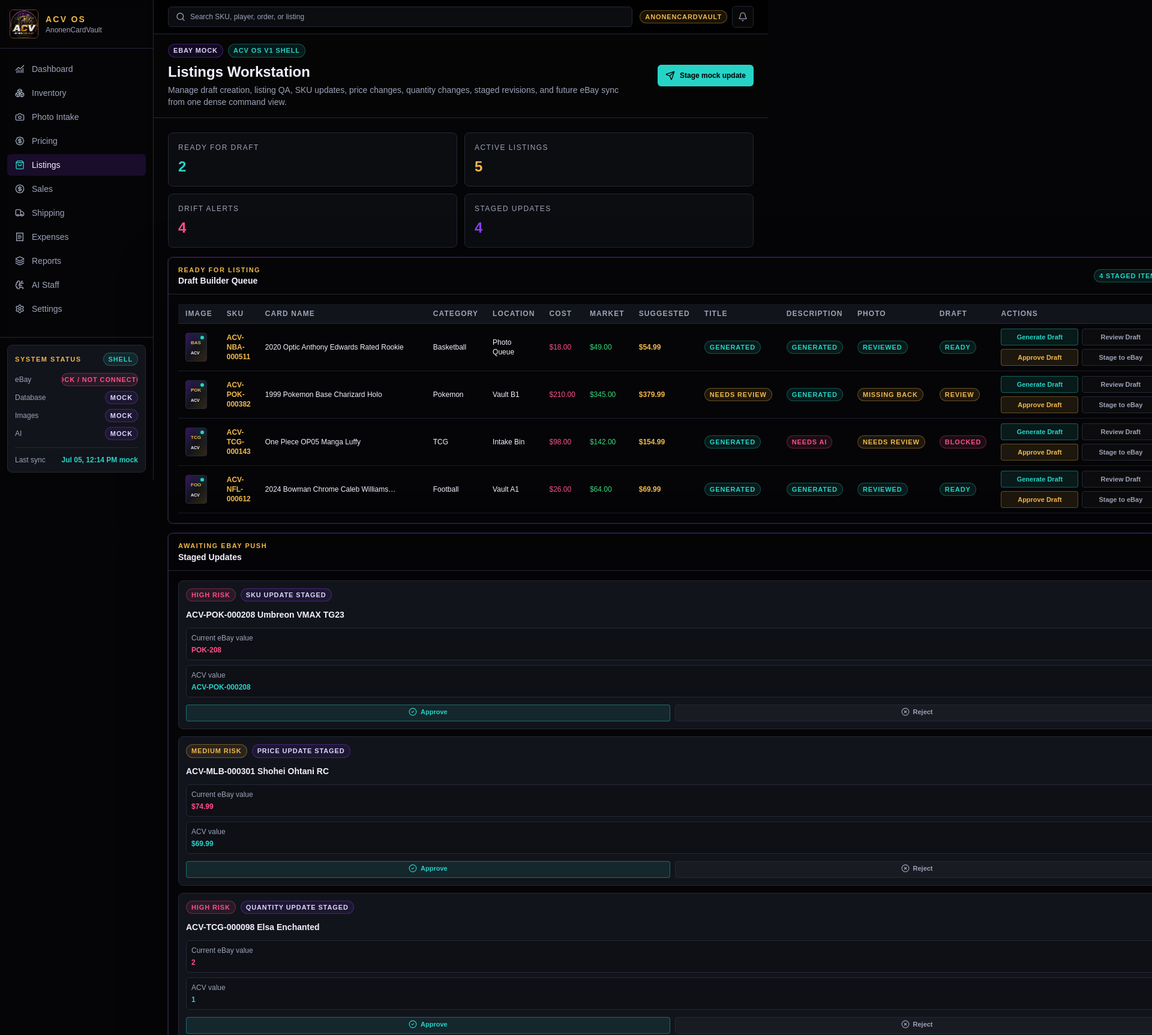
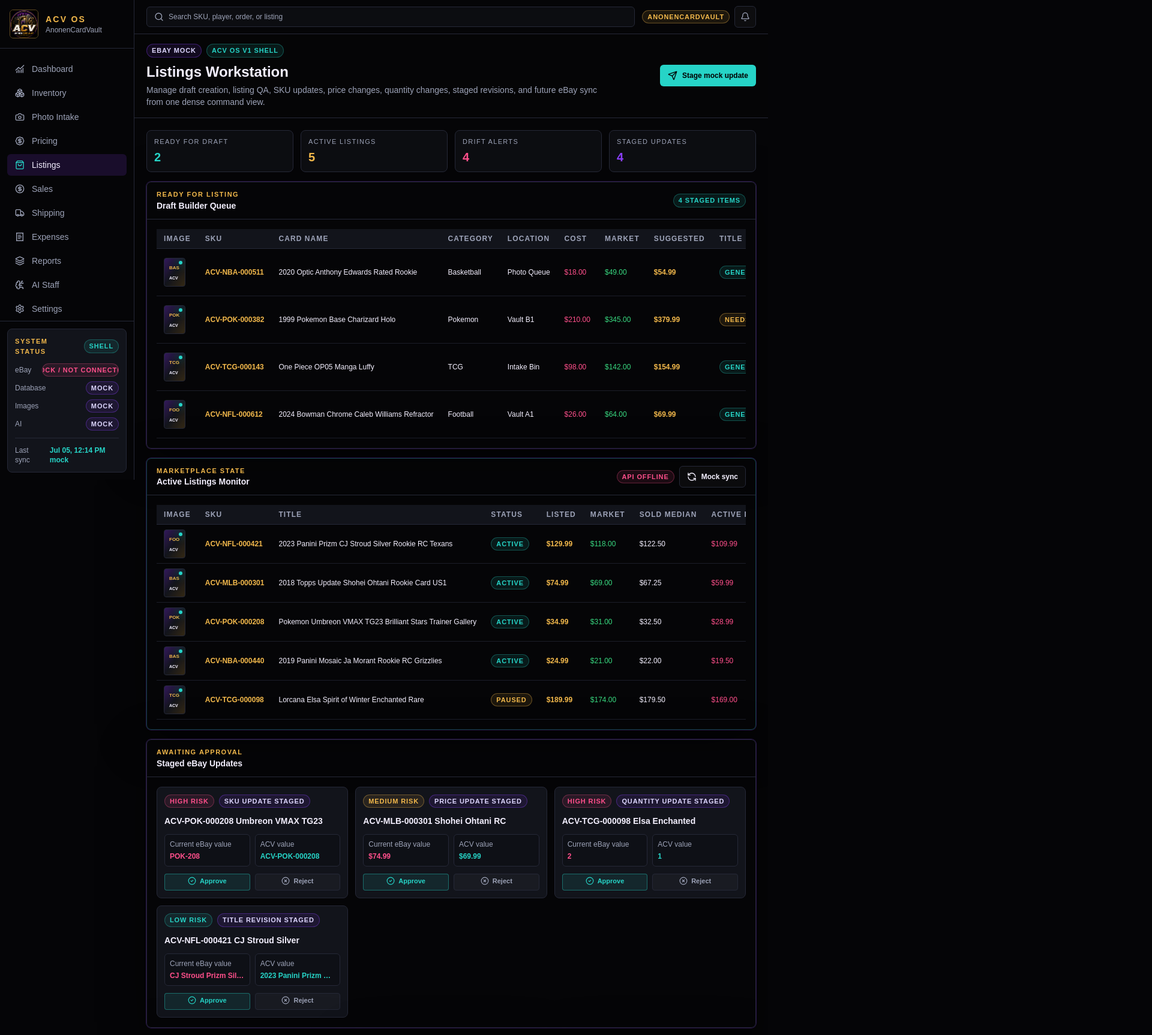
Before and after one commit to AnonenCardVault/ACV-OS, a Next.js app: page /listings in a window 1280 px wide. Shown: the top 1726 px of the page at 60% size, 1920 px wide, since content can reach past the window. Built offline with nearby package versions, Linux system fonts and the light colour scheme.

Commit message:
Refine split-screen desktop layout

```diff
--- a/app/(app)/listings/page.tsx
+++ b/app/(app)/listings/page.tsx
@@ -123,7 +123,7 @@
   const warnings = draft.warnings.length ? draft.warnings : ["No blocking warnings. Confirm final photos before staging."];
 
   return (
-    <div className="fixed inset-0 z-50 flex justify-end bg-black/70 backdrop-blur-sm">
+    <div className="fixed inset-y-0 left-0 right-0 z-50 flex justify-end bg-black/70 backdrop-blur-sm sm:left-56">
       <button type="button" aria-label="Close draft drawer" className="absolute inset-0 cursor-default" onClick={onClose} />
       <aside className="relative z-10 flex h-full w-full max-w-2xl flex-col border-l border-acv-border bg-acv-black shadow-glow">
         <div className="flex items-center justify-between gap-3 border-b border-acv-border px-5 py-4">
@@ -272,22 +272,21 @@
         action={<ActionButton icon={<Send className="h-4 w-4" />}>Stage mock update</ActionButton>}
       />
 
-      <div className="space-y-4 p-4 md:p-6">
-        <div className="grid gap-3 md:grid-cols-2 2xl:grid-cols-4">
+      <div className="min-w-0 space-y-4 p-3 sm:p-4 md:p-5">
+        <div className="grid min-w-0 grid-cols-[repeat(auto-fit,minmax(150px,1fr))] gap-3">
           {[
             ["Ready for Draft", String(listingDraftQueue.filter((row) => row.draftStatus === "Ready").length), "text-acv-teal"],
             ["Active Listings", String(activeListingRows.length), "text-acv-gold"],
             ["Drift Alerts", String(activeListingRows.filter((row) => row.driftStatus !== "In sync").length), "text-acv-pink"],
             ["Staged Updates", String(stagedListingUpdates.length), "text-acv-purple"]
           ].map(([label, value, color]) => (
-            <div key={label} className="rounded-lg border border-acv-border bg-acv-panel p-4">
-              <p className="text-xs uppercase tracking-[0.12em] text-acv-muted">{label}</p>
-              <p className={cn("mt-2 text-2xl font-semibold", color)}>{value}</p>
+            <div key={label} className="min-w-0 rounded-lg border border-acv-border bg-acv-panel px-3 py-2.5">
+              <p className="truncate text-[11px] uppercase tracking-[0.12em] text-acv-muted">{label}</p>
+              <p className={cn("mt-1 text-xl font-semibold", color)}>{value}</p>
             </div>
           ))}
         </div>
 
-        <div className="grid gap-4 2xl:grid-cols-[minmax(0,1fr)_380px]">
         <SectionCard
           title="Draft Builder Queue"
           eyebrow="Ready for listing"
@@ -303,7 +302,7 @@
                 cell: (row) => <CardImageTile label={row.name} category={row.category} />
               },
               { key: "sku", header: "SKU", cell: (row) => <span className="font-semibold text-acv-gold">{row.sku}</span> },
-                { key: "name", header: "Card Name", cell: (row) => <span className="line-clamp-1 min-w-64">{row.name}</span> },
+              { key: "name", header: "Card Name", cell: (row) => <span className="line-clamp-1 min-w-56">{row.name}</span> },
               { key: "category", header: "Category", cell: (row) => row.category },
               { key: "location", header: "Location", cell: (row) => row.location },
               { key: "cost", header: "Cost", cell: (row) => <span className="text-acv-pink">{formatCurrency(row.cost)}</span> },
@@ -348,11 +347,50 @@
           />
         </SectionCard>
 
-          <SectionCard title="Staged Updates" eyebrow="Awaiting eBay push">
-            <div className="space-y-3">
+        <SectionCard
+          title="Active Listings Monitor"
+          eyebrow="Marketplace state"
+          className="border-acv-teal/30"
+          action={
+            <div className="hidden items-center gap-2 sm:flex">
+              <StatusPill tone="pink">API offline</StatusPill>
+              <ActionButton variant="ghost" icon={<RefreshCcw className="h-4 w-4" />}>
+                Mock sync
+              </ActionButton>
+            </div>
+          }
+        >
+          <DataTable<ActiveListingRow>
+            rows={activeListingRows}
+            getRowKey={(row) => row.sku}
+            columns={[
+              {
+                key: "image",
+                header: "Image",
+                cell: (row) => <CardImageTile label={row.title} category={row.category} />
+              },
+              { key: "sku", header: "SKU", cell: (row) => <span className="font-semibold text-acv-gold">{row.sku}</span> },
+              { key: "title", header: "Title", cell: (row) => <span className="line-clamp-1 min-w-80">{row.title}</span> },
+              { key: "status", header: "Status", cell: (row) => <StatusPill tone={pillTone(row.status)}>{row.status}</StatusPill> },
+              { key: "listed", header: "Listed", cell: (row) => <span className="font-semibold text-acv-gold">{formatCurrency(row.listedPrice)}</span> },
+              { key: "market", header: "Market", cell: (row) => <span className="text-acv-green">{formatCurrency(row.marketPrice)}</span> },
+              { key: "sold", header: "Sold Median", cell: (row) => formatCurrency(row.soldMedian) },
+              { key: "activeLow", header: "Active Low", cell: (row) => <span className="text-acv-pink">{formatCurrency(row.activeLow)}</span> },
+              { key: "views", header: "Views", cell: (row) => row.views },
+              { key: "watchers", header: "Watchers", cell: (row) => <span className="font-semibold text-acv-teal">{row.watchers}</span> },
+              { key: "quantity", header: "Qty", cell: (row) => row.quantity },
+              { key: "days", header: "Days", cell: (row) => row.daysListed },
+              { key: "location", header: "Location", cell: (row) => row.location },
+              { key: "drift", header: "Drift", cell: (row) => <StatusPill tone={pillTone(row.driftStatus)}>{row.driftStatus}</StatusPill> },
+              { key: "actions", header: "Actions", cell: () => <ListingActionsDropdown /> }
+            ]}
+          />
+        </SectionCard>
+
+        <SectionCard title="Staged eBay Updates" eyebrow="Awaiting approval">
+          <div className="grid min-w-0 grid-cols-[repeat(auto-fit,minmax(240px,1fr))] gap-3">
             {stagedListingUpdates.map((update) => (
-                <div key={update.id} className="rounded-lg border border-acv-border bg-acv-panel2 p-3">
-                  <div className="flex items-start justify-between gap-3">
+              <div key={update.id} className="min-w-0 rounded-lg border border-acv-border bg-acv-panel2 p-3">
                 <div className="min-w-0">
                   <div className="flex flex-wrap items-center gap-2">
                     <StatusPill tone={pillTone(update.riskLevel)}>{update.riskLevel} risk</StatusPill>
@@ -360,15 +398,14 @@
                   </div>
                   <p className="mt-3 line-clamp-1 text-sm font-semibold text-acv-text">{update.item}</p>
                 </div>
+                <div className="mt-3 grid min-w-0 gap-2 text-xs sm:grid-cols-2">
+                  <div className="min-w-0 rounded-md border border-acv-border bg-black/20 p-2">
+                    <p className="text-acv-muted">Current eBay value</p>
+                    <p className="mt-1 truncate font-semibold text-acv-pink">{update.currentEbayValue}</p>
                   </div>
-                  <div className="mt-3 grid gap-2 text-xs">
-                    <div className="rounded-md border border-acv-border bg-black/20 p-2">
-                      <p className="text-acv-muted">Current eBay value</p>
-                      <p className="mt-1 line-clamp-1 font-semibold text-acv-pink">{update.currentEbayValue}</p>
-                    </div>
-                    <div className="rounded-md border border-acv-border bg-black/20 p-2">
+                  <div className="min-w-0 rounded-md border border-acv-border bg-black/20 p-2">
                     <p className="text-acv-muted">ACV value</p>
-                      <p className="mt-1 line-clamp-1 font-semibold text-acv-teal">{update.acvValue}</p>
+                    <p className="mt-1 truncate font-semibold text-acv-teal">{update.acvValue}</p>
                   </div>
                 </div>
                 <div className="mt-3 grid grid-cols-2 gap-2">
@@ -389,48 +426,8 @@
             ))}
           </div>
         </SectionCard>
-        </div>
 
-        <SectionCard
-          title="Active Listings Monitor"
-          eyebrow="Marketplace state"
-          action={
-            <div className="hidden items-center gap-2 sm:flex">
-              <StatusPill tone="pink">API offline</StatusPill>
-              <ActionButton variant="ghost" icon={<RefreshCcw className="h-4 w-4" />}>
-                Mock sync
-              </ActionButton>
-            </div>
-          }
-        >
-          <DataTable<ActiveListingRow>
-            rows={activeListingRows}
-            getRowKey={(row) => row.sku}
-            columns={[
-              {
-                key: "image",
-                header: "Image",
-                cell: (row) => <CardImageTile label={row.title} category={row.category} />
-              },
-              { key: "sku", header: "SKU", cell: (row) => <span className="font-semibold text-acv-gold">{row.sku}</span> },
-              { key: "title", header: "Title", cell: (row) => <span className="line-clamp-1 min-w-96">{row.title}</span> },
-              { key: "status", header: "Status", cell: (row) => <StatusPill tone={pillTone(row.status)}>{row.status}</StatusPill> },
-              { key: "listed", header: "Listed", cell: (row) => <span className="font-semibold text-acv-gold">{formatCurrency(row.listedPrice)}</span> },
-              { key: "market", header: "Market", cell: (row) => <span className="text-acv-green">{formatCurrency(row.marketPrice)}</span> },
-              { key: "sold", header: "Sold Median", cell: (row) => formatCurrency(row.soldMedian) },
-              { key: "activeLow", header: "Active Low", cell: (row) => <span className="text-acv-pink">{formatCurrency(row.activeLow)}</span> },
-              { key: "views", header: "Views", cell: (row) => row.views },
-              { key: "watchers", header: "Watchers", cell: (row) => <span className="font-semibold text-acv-teal">{row.watchers}</span> },
-              { key: "quantity", header: "Qty", cell: (row) => row.quantity },
-              { key: "days", header: "Days", cell: (row) => row.daysListed },
-              { key: "location", header: "Location", cell: (row) => row.location },
-              { key: "drift", header: "Drift", cell: (row) => <StatusPill tone={pillTone(row.driftStatus)}>{row.driftStatus}</StatusPill> },
-              { key: "actions", header: "Actions", cell: () => <ListingActionsDropdown /> }
-            ]}
-          />
-        </SectionCard>
-
-        <div className="grid gap-4 xl:grid-cols-3">
+        <div className="grid min-w-0 grid-cols-[repeat(auto-fit,minmax(220px,1fr))] gap-4">
           <SectionCard title="Draft QA Rules" eyebrow="Confirmation gates">
             <div className="space-y-2 text-xs">
               {["SKU/custom label changes", "Price revisions", "Quantity revisions", "Title and description changes", "End listing actions"].map((item) => (
--- a/app/globals.css
+++ b/app/globals.css
@@ -15,6 +15,7 @@
 body {
   min-height: 100%;
   background: #050507;
+  overflow-x: clip;
 }
 
 body {
--- a/components/app-shell.tsx
+++ b/components/app-shell.tsx
@@ -12,9 +12,9 @@
   const pathname = usePathname();
 
   return (
-    <div className="min-h-screen bg-acv-black text-acv-text">
+    <div className="min-h-screen overflow-x-clip bg-acv-black text-acv-text">
       <div className="fixed inset-0 -z-10 command-grid bg-[radial-gradient(circle_at_20%_0%,rgba(139,63,252,0.18),transparent_32%),radial-gradient(circle_at_85%_18%,rgba(242,184,75,0.12),transparent_30%),linear-gradient(180deg,#08080b,#050507)]" />
-      <aside className="fixed inset-y-0 left-0 z-30 hidden w-64 border-r border-acv-border bg-black/78 backdrop-blur xl:block">
+      <aside className="fixed inset-y-0 left-0 z-30 hidden w-56 border-r border-acv-border bg-acv-black sm:block">
         <div className="flex h-full flex-col">
           <Link href="/dashboard" className="flex items-center gap-3 border-b border-acv-border px-4 py-4">
             <Image
@@ -83,10 +83,10 @@
         </div>
       </aside>
 
-      <div className="xl:pl-64">
-        <header className="sticky top-0 z-20 border-b border-acv-border bg-black/80 backdrop-blur">
-          <div className="flex h-14 items-center gap-3 px-4 md:px-6">
-            <Link href="/dashboard" className="flex items-center gap-2 xl:hidden">
+      <div className="min-w-0 sm:pl-56">
+        <header className="sticky top-0 z-20 border-b border-acv-border bg-acv-black">
+          <div className="flex h-14 min-w-0 items-center gap-3 px-4 md:px-5">
+            <Link href="/dashboard" className="flex items-center gap-2 sm:hidden">
               <Image
                 src="/acv-logo.jpeg"
                 alt="ACV AnonenCardVault logo"
@@ -111,7 +111,7 @@
               </button>
             </div>
           </div>
-          <nav className="acv-scrollbar flex gap-2 overflow-x-auto border-t border-acv-border px-4 py-2 xl:hidden">
+          <nav className="acv-scrollbar flex gap-2 overflow-x-auto border-t border-acv-border px-4 py-2 sm:hidden">
             {navItems.map((item) => {
               const active = pathname === item.href || pathname.startsWith(`${item.href}/`);
               const Icon = item.icon;
@@ -133,7 +133,7 @@
             })}
           </nav>
         </header>
-        <main>{children}</main>
+        <main className="min-w-0">{children}</main>
       </div>
     </div>
   );
--- a/components/data-table.tsx
+++ b/components/data-table.tsx
@@ -16,8 +16,8 @@
 
 export function DataTable<T>({ columns, rows, getRowKey, className }: DataTableProps<T>) {
   return (
-    <div className={cn("acv-scrollbar overflow-x-auto", className)}>
-      <table className="min-w-full border-separate border-spacing-0 text-left text-xs">
+    <div className={cn("acv-scrollbar max-w-full overflow-x-auto", className)}>
+      <table className="w-max min-w-full border-separate border-spacing-0 text-left text-xs">
         <thead>
           <tr>
             {columns.map((column) => (
--- a/components/page-header.tsx
+++ b/components/page-header.tsx
@@ -9,7 +9,7 @@
 
 export function PageHeader({ title, description, status = "Mock data", action }: PageHeaderProps) {
   return (
-    <div className="flex flex-col gap-4 border-b border-acv-border bg-acv-black/65 px-4 py-4 md:flex-row md:items-center md:justify-between md:px-6">
+    <div className="flex min-w-0 flex-col gap-4 border-b border-acv-border bg-acv-black/65 px-4 py-4 lg:flex-row lg:items-center lg:justify-between lg:px-5">
       <div className="min-w-0">
         <div className="mb-2 flex flex-wrap items-center gap-2">
           <StatusPill tone="purple">{status}</StatusPill>
@@ -18,7 +18,7 @@
         <h1 className="text-xl font-semibold tracking-normal text-acv-text md:text-2xl">{title}</h1>
         <p className="mt-1 max-w-3xl text-sm text-acv-muted">{description}</p>
       </div>
-      {action}
+      {action && <div className="flex shrink-0 flex-wrap gap-2">{action}</div>}
     </div>
   );
 }
--- a/components/section-card.tsx
+++ b/components/section-card.tsx
@@ -10,7 +10,7 @@
 
 export function SectionCard({ title, eyebrow, action, children, className }: SectionCardProps) {
   return (
-    <section className={cn("rounded-lg border border-acv-border bg-acv-panel/88 shadow-glow", className)}>
+    <section className={cn("min-w-0 rounded-lg border border-acv-border bg-acv-panel/88 shadow-glow", className)}>
       {(title || eyebrow || action) && (
         <div className="flex items-center justify-between gap-4 border-b border-acv-border px-4 py-3">
           <div className="min-w-0">
@@ -20,7 +20,7 @@
           {action}
         </div>
       )}
-      <div className="p-4">{children}</div>
+      <div className="min-w-0 p-4">{children}</div>
     </section>
   );
 }
```
Lines whose indentation alone changed are shown as unchanged.
